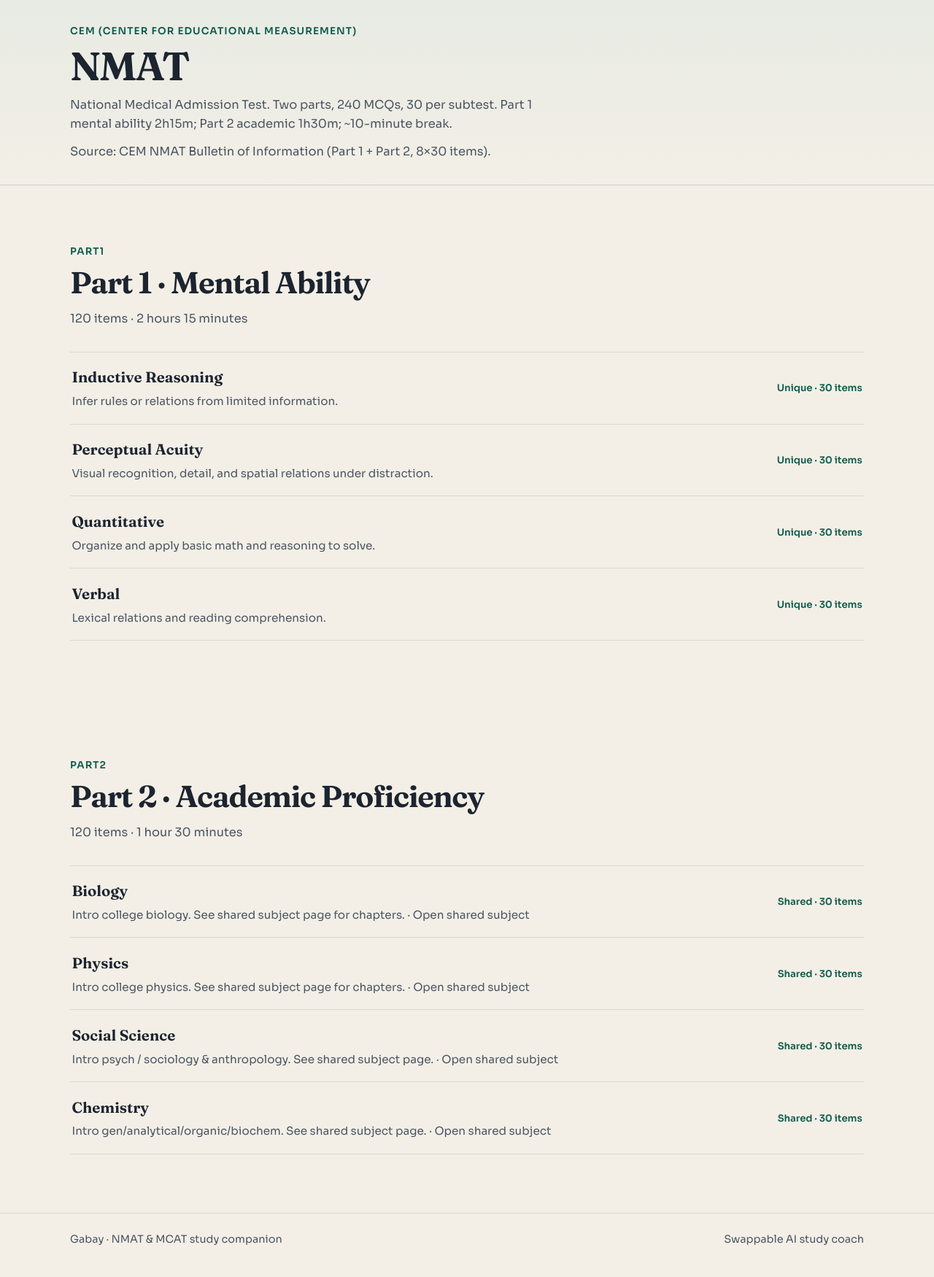
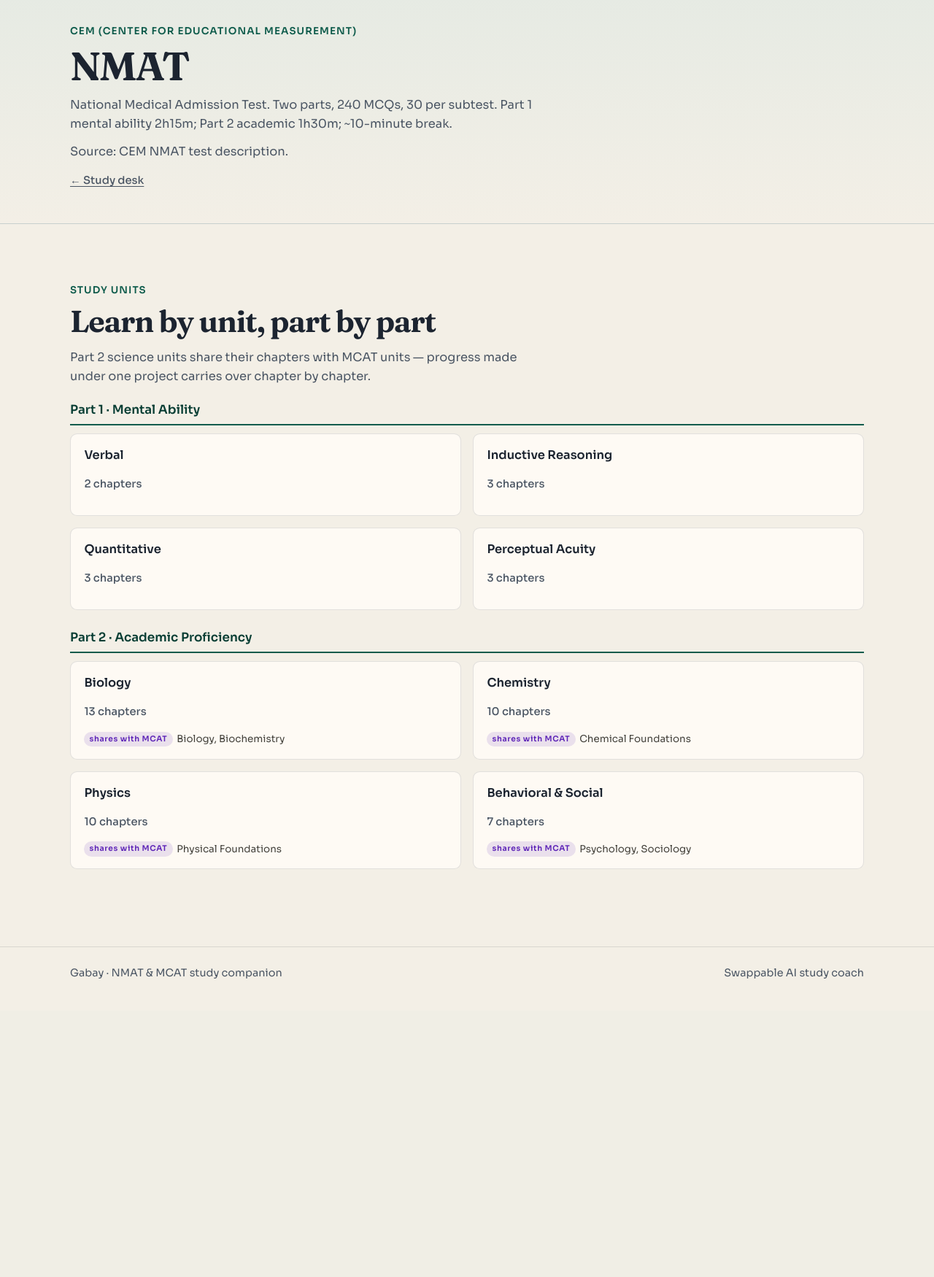
Before and after one commit to brentwong-kiel1997/NMAT_MCAT_PREP, a Django app: page /nmat/ in a window 1280 px wide. Shown: the part 173-1923 px from the top of the page at 73% size. After the commit the page ends 1514 px from the top, so only its background shows below. Run offline with Django 5.2, Linux system fonts and the light colour scheme; data that the repository does not hold is empty; parts of the project's set-up code (start-up, migrations or seed data) failed here and were passed over.

Commit message:
Show MCAT/NMAT hubs as grouped study units with shared links
The /mcat/ page no longer lists the four exam-day sections flat: each
section is a group heading (Chem/Phys, Bio/Biochem, Psych/Soc, CARS)
with its study units beneath it (Chemical+Physical under Chem/Phys,
Biology+Biochemistry under Bio/Biochem, etc.), and units that overlap
the other exam show a "shares with NMAT/MCAT" note resolving the
linked unit labels. The /nmat/ page mirrors the structure as Part 1 /
Part 2 groups. units.yml gains a group field per unit; content.py
resolves it; hub views build ordered (group, units) lists.

Co-Authored-By: Claude <noreply@anthropic.com>

```diff
--- a/portal/content.py
+++ b/portal/content.py
@@ -570,6 +570,7 @@ def units_store() -> dict:
                     "key": key,
                     "project": proj_key,
                     "label": u.get("label", key),
+                    "group": u.get("group", ""),
                     "source": source,
                     "cross": list(u.get("cross") or []),
                     "chapters": chapters,
--- a/portal/static/portal/css/site.css
+++ b/portal/static/portal/css/site.css
@@ -1250,3 +1250,15 @@ details.tut-question[open] summary, details.tut-check-q[open] summary { margin-b
 }
 .exam-nmat { background: rgba(14, 116, 144, 0.12); color: #0e7490; }
 .exam-mcat { background: rgba(91, 33, 182, 0.12); color: #5b21b6; }
+
+/* --- Exam hub unit groups --- */
+.unit-group { margin: 1.25rem 0 1.6rem; }
+.unit-group-title {
+  font-size: 1.05rem; color: var(--brand-deep, #0d3d3a);
+  border-bottom: 2px solid var(--brand, #105652);
+  padding-bottom: 0.3rem; margin: 0 0 0.7rem;
+}
+.project-card h4 { margin: 0 0 0.25rem; }
+.project-card a { text-decoration: none; color: inherit; }
+.unit-shared-note { margin: 0.55rem 0 0; font-size: 0.84rem; color: #44423c;
+  display: flex; align-items: center; gap: 0.35rem; flex-wrap: wrap; }
--- a/portal/templates/portal/nmat_hub.html
+++ b/portal/templates/portal/nmat_hub.html
@@ -9,28 +9,37 @@
     <p class="section-kicker">{{ exam.admin }}</p>
     <h1>{{ exam.name }}</h1>
     <p class="lead">{{ exam.full_name }}. {{ exam.format }}</p>
-    <p class="lead" style="margin-top:0.75rem;">Source: CEM NMAT Bulletin of Information (Part 1 + Part 2, 8×30 items).</p>
+    <p class="lead" style="margin-top:0.75rem;">Source: CEM NMAT test description.</p>
+    <p class="muted-inline"><a href="{% url 'study_hub' %}">← Study desk</a></p>
   </div>
 </div>
 
-{% for part in exam.parts %}
 <section class="section">
-  <p class="section-kicker">{{ part.id|upper }}</p>
-  <h2>{{ part.name }}</h2>
-  <p class="section-lead">{{ part.items }} items · {{ part.time }}</p>
-  <ul class="disease-list">
-    {% for s in part.subjects %}
-    <li>
-      <a href="{% if s.shared %}{% url 'subject_detail' s.shared %}{% else %}{% url 'nmat_subject' s.slug %}{% endif %}">
-        <div>
-          <h3>{{ s.name }}</h3>
-          <p>{{ s.focus }}{% if s.shared %} · Open shared subject{% endif %}</p>
-        </div>
-        <span class="disease-meta">{% if s.shared %}Shared{% else %}Unique{% endif %} · {{ s.items }} items</span>
-      </a>
-    </li>
-    {% endfor %}
-  </ul>
+  <p class="section-kicker">Study units</p>
+  <h2>Learn by unit, part by part</h2>
+  <p class="section-lead">Part 2 science units share their chapters with MCAT units — progress made
+     under one project carries over chapter by chapter.</p>
+
+  {% for group, units in unit_groups %}
+  <div class="unit-group">
+    <h3 class="unit-group-title">{{ group }}</h3>
+    <div class="project-grid">
+      {% for u in units %}
+      <article class="project-card">
+        <a href="{% url 'unit_detail' 'nmat' u.key %}">
+          <h4>{{ u.label }}</h4>
+          <p class="muted-inline">{{ u.chapters|length }} chapters</p>
+        </a>
+        {% if u.cross_labels %}
+        <p class="unit-shared-note">
+          <span class="exam-badge exam-mcat">shares with MCAT</span>
+          {{ u.cross_labels|join:", " }}
+        </p>
+        {% endif %}
+      </article>
+      {% endfor %}
+    </div>
+  </div>
+  {% endfor %}
 </section>
-{% endfor %}
 {% endblock %}
--- a/portal/views.py
+++ b/portal/views.py
@@ -187,11 +187,37 @@ def subject_detail(request, slug):
     return render(request, "portal/subject_detail.html", ctx)
 
 
+def hub_unit_groups(project_key: str) -> list:
+    """(group, [unit cards]) pairs in units.yml order, with cross labels resolved."""
+    from .content import project_units
+
+    units_by_key = {}
+    for proj in project_units():
+        for u in proj["units"]:
+            units_by_key[u["key"]] = u
+    groups: list = []
+    for proj in project_units():
+        if proj["key"] != project_key:
+            continue
+        for u in proj["units"]:
+            card = dict(u)
+            card["cross_labels"] = [
+                (units_by_key.get(k) or {}).get("label", k) for k in u.get("cross") or []
+            ]
+            g = card.get("group") or "—"
+            cand = next((grp for grp in groups if grp[0] == g), None)
+            if cand:
+                cand[1].append(card)
+            else:
+                groups.append([g, [card]])
+    return groups
+
+
 def nmat_hub(request):
     return render(
         request,
         "portal/nmat_hub.html",
-        {"exam": exams.nmat_exam()},
+        {"exam": exams.nmat_exam(), "unit_groups": hub_unit_groups("nmat")},
     )
 
 
@@ -226,7 +252,7 @@ def mcat_hub(request):
     return render(
         request,
         "portal/mcat_hub.html",
-        {"exam": exams.mcat_exam()},
+        {"exam": exams.mcat_exam(), "unit_groups": hub_unit_groups("mcat")},
     )
 
 
```
Also changed, not shown: content/units.yml (+26 -7 lines), portal/templates/portal/mcat_hub.html (+28 -17 lines), content/MANIFEST.json.
